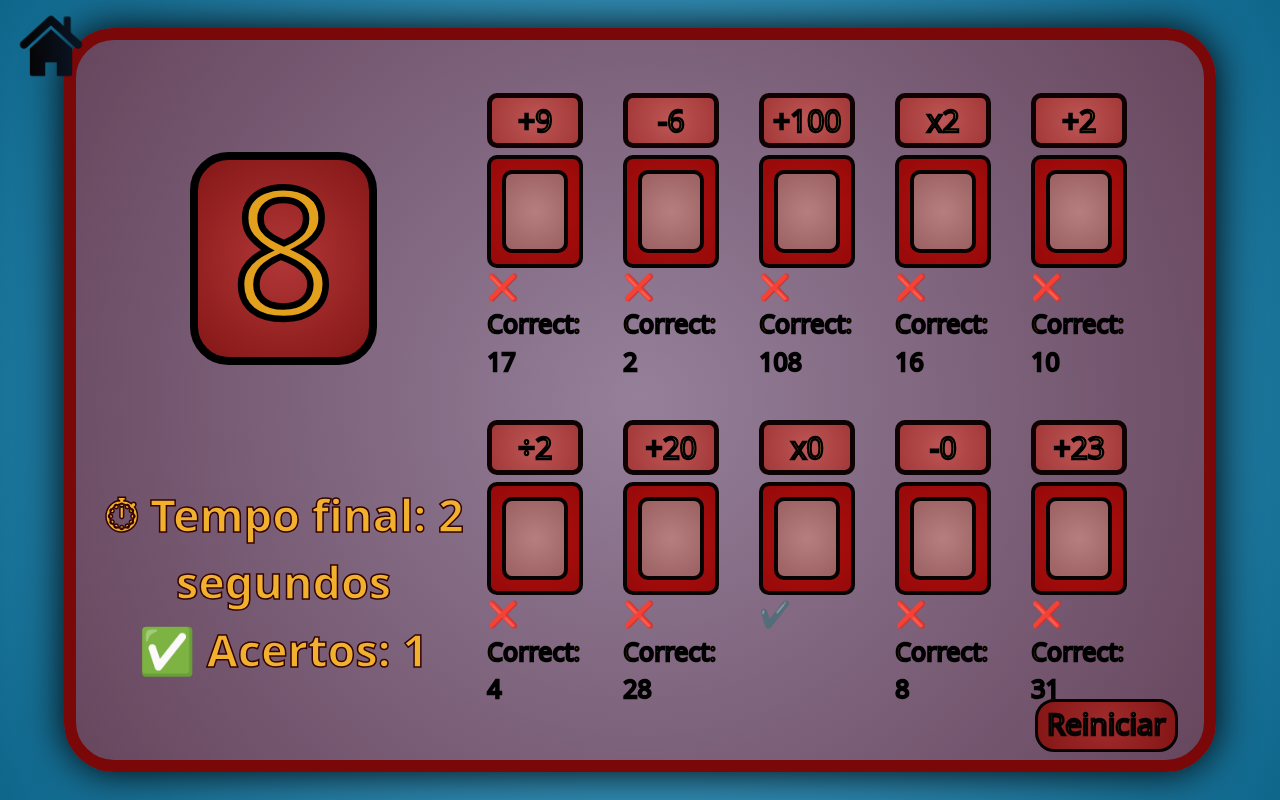
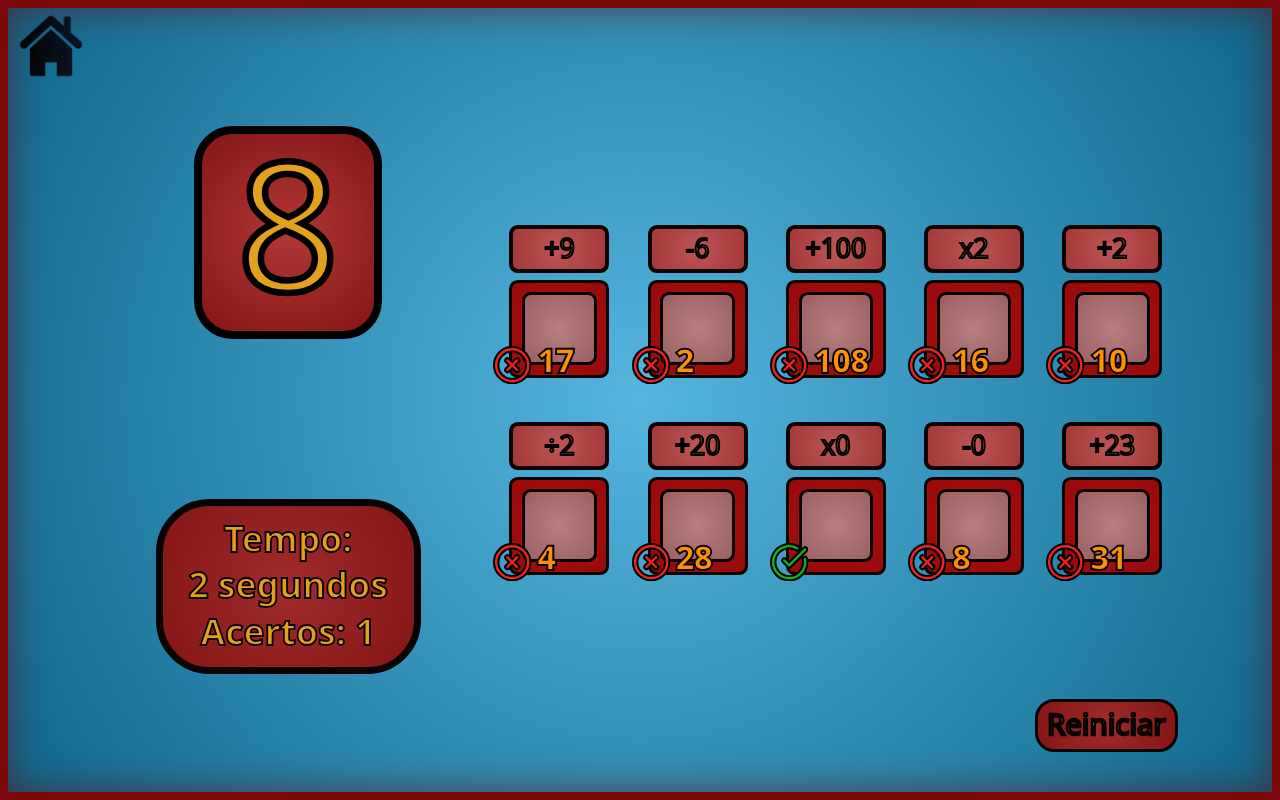
Before and after one commit to tiagopgbianchi/Jogando-com-logica-teste, a React (Vite) app: page /stoppage in a window 1280 px wide. Both pictures are taken after a click on the button "STOP". Built offline with nearby package versions, Linux system fonts and the light colour scheme; a web font is replaced by a local one.

Commit message:
Deisgn stop

```diff
--- a/package.json
+++ b/package.json
@@ -14,6 +14,7 @@
   },
   "dependencies": {
     "bootstrap": "^5.3.5",
+    "lucide-react": "^0.516.0",
     "react": "^19.1.0",
     "react-dom": "^19.1.0",
     "react-router-dom": "^7.6.0"
--- a/public/404.html
+++ b/public/404.html
@@ -8,8 +8,8 @@
     <link rel="preconnect" href="https://fonts.googleapis.com">
     <link rel="preconnect" href="https://fonts.gstatic.com" crossorigin>
     <link href="https://fonts.googleapis.com/css2?family=Cherry+Bomb+One&display=swap" rel="stylesheet">
-    <script type="module" crossorigin src="/Jogando-com-logica/assets/index-CNGEuVmm.js"></script>
-    <link rel="stylesheet" crossorigin href="/Jogando-com-logica/assets/index-lv_PKNOL.css">
+    <script type="module" crossorigin src="/Jogando-com-logica/assets/index-CuSfl0Mf.js"></script>
+    <link rel="stylesheet" crossorigin href="/Jogando-com-logica/assets/index-0wv0QTZc.css">
   </head>
   <body>
     <div id="root"></div>
--- a/src/Stop/CaixaStop.tsx
+++ b/src/Stop/CaixaStop.tsx
@@ -1,4 +1,5 @@
 import { useEffect, useState } from "react";
+import { CheckCircle, XCircle } from "lucide-react";
 
 interface caixaStopProp {
   numero_base: number;
@@ -66,11 +67,32 @@ function CaixaStop(props: caixaStopProp) {
       </form>
       {props.checar && (
         <div className="feedback">
-          {certo === true && <span className="checkmark">✔️</span>}
+          {certo === true && (
+            <div className="icon-stack">
+              <CheckCircle
+                className="icon check out"
+                strokeWidth={4}
+                color="black"
+              />
+
+              <CheckCircle
+                className="icon check"
+                strokeWidth={1.5}
+                color="#0fb11d"
+              />
+            </div>
+          )}
           {certo === false && (
             <>
-              <span className="xmark">❌</span>
-              <div className="correction">Correct: {respostaCorreta}</div>
+              <div className="icon-stack">
+                <XCircle
+                  className="icon xmark out"
+                  strokeWidth={4}
+                  color="black"
+                />
+                <XCircle className="icon xmark" strokeWidth={1.5} color="#f02121" />
+              </div>
+              <div className="correction">{respostaCorreta}</div>
             </>
           )}
         </div>
--- a/src/Stop/JogoStop.css
+++ b/src/Stop/JogoStop.css
@@ -1,52 +1,54 @@
 .tabela {
   display: grid;
   grid-template-columns: repeat(5, 1fr);
-  gap: 40px;
-  -webkit-text-stroke: 2.3px #000000;
+  column-gap: 3vw;
+  row-gap: 3.5vw;
+  -webkit-text-stroke: 0.16vw #000000;
   color: #f1b02d;
-  width: 50vw;
+  width: 51vw;
 }
+
 .jogoStop h2 {
   color: #f3c364;
   top: 6dvh;
   right: 8vw;
   position: absolute;
   font-size: 4vw;
-  -webkit-text-stroke: 3.5px #030000;
+  -webkit-text-stroke: 0.25vw #030000;
 }
+
 .jogoStop {
   width: 100vw;
-  height: 100vh; /* Full viewport height */
+  height: 100dvh;
   display: flex;
   flex-direction: row;
   justify-content: center;
-  align-items: center; /* Center children vertically */
-  padding: 0vw 0vw;
+  align-items: center;
+  padding: 0vw;
   position: relative;
   font-family: "Cherry Bomb One", system-ui;
   font-weight: 200;
   font-style: normal;
-  font-size: 25px;
+  font-size: 1.74vw;
   color: #f1b02d;
-  border: 0dvh solid #5e1317;
-  box-shadow: inset 00px 00px 0vw #5e1317a0;
-  -webkit-text-stroke: 1.5px #000000;
+  border: 1dvh solid #7a0808;
+  box-shadow: inset 0 0 3vw #5e1317a0;
+  -webkit-text-stroke: 0.11vw #000000;
 }
 
-.stopBorder{
-  padding: 6vw 6vw 6vw 0.3vw;
-  border: 1vw solid #7a0808;
-  border-radius: 50px;
+.stopBorder {
+  padding: 4.2vw 4.2vw 4.2vw 0.21vw;
+  border: 0vw solid #7a0808;
+  border-radius: 3.47vw;
   display: flex;
   flex-direction: row;
   justify-content: center;
   align-items: center;
   width: 90vw;
   height: 93dvh;
+  background: radial-gradient(circle, #ff272760, #ec030360);
   background: none;
-  background: radial-gradient(circle, #ff272760, #ec030360);
-
-  box-shadow: 0 0 40px #000;
+  box-shadow: 0 0 0vw #000;
 }
 
 .numMagico {
@@ -54,15 +56,16 @@
   flex-direction: column;
   align-items: flex-start;
   justify-content: center;
-  font-size: 45px;
+  font-size: 3.13vw;
   font-weight: bold;
   height: 100%;
   text-align: center;
-  border-radius: 20px;
-  -webkit-text-stroke: 1.5px #330404;
-  width: 39vw;
-  gap: 80px;
+  border-radius: 1.39vw;
+  -webkit-text-stroke: 0.11vw #330404;
+  width: 35vw;
+  gap: 5.56vw;
 }
+
 .numeroCaixa {
   display: flex;
   align-items: center;
@@ -77,50 +80,53 @@
   margin: auto;
   cursor: pointer;
 }
+
 .numeroO {
-  font-size: clamp(0.73vw, 14vw, 146.5vw); /* clamping based on px → vw */
+  font-size: clamp(0.73vw, 14vw, 146.5vw);
   font-family: "Cherry Bomb One", system-ui;
   font-weight: 200;
   font-style: normal;
   color: #e2a01d;
-  -webkit-text-stroke: 0.51vw #000000; /* 7px */
+  -webkit-text-stroke: 0.51vw #000000;
   display: block;
   line-height: 1;
   padding: 0;
   margin: 0;
-  transform: translateY(-0.88vw); /* 1.2vw */
+  transform: translateY(-0.88vw);
 }
 
 .pararJogo {
-  border: 8px solid #080303;
+  border: 0.56vw solid #080303;
   background: radial-gradient(circle, #a02b2b, #851616);
-  border-radius: 60px;
+  border-radius: 4.17vw;
   box-sizing: border-box;
   color: #e2a01d;
-  -webkit-text-stroke: 6px #080303;
-  font-size: 75px;
+  -webkit-text-stroke: 0.42vw #080303;
+  font-size: 5.21vw;
   display: flex;
   align-items: center;
   justify-content: center;
-  width: 285px;
-  height: 150px;
+  width: 19.8vw;
+  height: 10.42vw;
   text-align: center;
   margin: auto;
-  margin-top: 0px;
-  padding-bottom: 7px;
+  margin-top: 0vw;
+  padding-bottom: 0.49vw;
 }
+
 .pararJogo:hover {
-  border: 8px solid #080303;
+  border: 0.56vw solid #080303;
   background: radial-gradient(circle, #922222, #740f0f);
   transform: scale(1.03);
-  -webkit-text-stroke: 6px #080303;
+  -webkit-text-stroke: 0.42vw #080303;
   color: #e2a01d;
 }
+
 .cellBorder {
   background: radial-gradient(circle, #af1111, #970909);
-  border: 4.5px solid #080303;
-  border-radius: 10px;
-  padding: 11px;
+  border: 0.31vw solid #080303;
+  border-radius: 0.69vw;
+  padding: 0.76vw;
   text-align: center;
 }
 
@@ -128,35 +134,91 @@
   display: flex;
   align-items: center;
   justify-content: center;
-  border: 5.3px solid #0e0202;
-  border-radius: 10px;
-  background: radial-gradient(circle, #b67f7f, #9b6061);
+  border: 0.37vw solid #0e0202;
+  border-radius: 0.69vw;
   background: radial-gradient(circle, #bd5656, #a33838);
-  box-shadow: inset 0 0 0px #831c1cbb;
-  margin-bottom: 7px;
-  font-size: 30px;
+  box-shadow: inset 0 0 0vw #831c1cbb;
+  margin-bottom: 0.49vw;
+  font-size: 2.08vw;
 }
 
 .input-cell {
-  font-size: 30px;
-  color: #e9e8e8;
+  font-size: 2.08vw;
+  color: #f1b02d;
   background: radial-gradient(circle, #b67f7f, #9b6061);
-
-  border: 4.5px solid #080303;
-  border-radius: 10px;
+  border: 0.31vw solid #080303;
+  border-radius: 0.69vw;
   width: 100%;
-  padding: 15px 0 15px 5px;
+  padding: 1.04vw 0 1.04vw 0.35vw;
   box-sizing: border-box;
 }
 
 .input-cell:focus {
   border-color: #080303;
-  box-shadow: 0 0 5px rgba(153, 16, 16, 0.5);
+  box-shadow: 0 0 0.35vw rgba(153, 16, 16, 0.5);
 }
-
-
 
 .tabelaWrap {
   position: relative;
   display: inline-block;
 }
+
+.check {
+  width: 3vw;
+  height: 3vw;
+  color: #0fb11d;
+}
+
+.xmark {
+  width: 3vw;
+  height: 3vw;
+  color: #e02121;
+}
+
+.icon-stack {
+  width: 3vw;
+}
+
+.icon {
+  position: absolute;
+  top: 0;
+  left: 0;
+}
+
+.correction {
+  -webkit-text-stroke: 0.15vw #080303;
+  bottom: 0.7vw;
+  font-size: 2.5vw;
+  position: relative;
+  height: 0;
+  font-weight: 1000;
+  color: #ff9100;
+}
+
+.feedback {
+  gap: 0.4vw;
+  display: flex;
+  flex-direction: row;
+  position: relative;
+  right: 2dvh;
+  bottom: 4dvh;
+}
+
+.finalResultado {
+  border: 0.56vw solid #080303;
+  background: radial-gradient(circle, #a02b2b, #851616);
+  border-radius: 4.17vw;
+  box-sizing: border-box;
+  color: #e2a01d;
+  -webkit-text-stroke: 0.14vw #080303;
+  max-width: 24.3vw;
+  font-size: 2.78vw;
+  display: flex;
+  align-items: center;
+  justify-content: center;
+  text-align: center;
+  margin: auto;
+  padding: 0.69vw 2vw 1vw 2vw;
+  flex-direction: column;
+  line-height: 1.3;
+}
--- a/src/Stop/JogoStop.tsx
+++ b/src/Stop/JogoStop.tsx
@@ -10,6 +10,17 @@ type JogoStopProps = {
 };
 
 function StopJogo({ randomNumber, difficulty }: JogoStopProps) {
+  function formatTime(seconds: number): string {
+    if (seconds < 60) {
+      return `${seconds} segundos`;
+    } else {
+      const minutos = Math.floor(seconds / 60);
+      const segundos = seconds % 60;
+      return `${minutos} minuto${minutos > 1 ? "s" : ""} e ${segundos} segundo${
+        segundos !== 1 ? "s" : ""
+      }`;
+    }
+  }
   function getValidNumber(
     randomNumber: number,
     conta: string,
@@ -75,8 +86,9 @@ function StopJogo({ randomNumber, difficulty }: JogoStopProps) {
             </button>
           ) : (
             <div className="finalResultado">
-              ⏱ Tempo final: {count} segundos
-              <br />✅ Acertos: {acertos}
+              <div>Tempo:</div>
+              <div>{formatTime(count)}</div>
+              <div>Acertos: {acertos}</div>
             </div>
           )}
         </div>
--- a/src/Stop/Stop.css
+++ b/src/Stop/Stop.css
@@ -4,7 +4,7 @@
   align-items: center;
   border: 0vw solid #5e1317;
   box-shadow: inset 0 0 2vw #5e1317e0;
-  min-height: 100dvh; /* 700px = 51.24vw */
+  min-height: 100dvh;
   width: 100vw;
   border-radius: 0.15vw;
 }
@@ -13,7 +13,7 @@
   background: radial-gradient(circle, #a30c0c, #740505);
   border: 0.5vw solid #080303;
   border-radius: 6vw;
-  padding: 2.2vw; /* 30px */
+  padding: 2.2vw;
   text-align: center;
   width: fit-content;
   box-sizing: border-box;
@@ -27,9 +27,9 @@
   text-align: center;
   gap: 2vw;
   border: 0.5vw solid #080303;
-  border-radius: 5.3vw; /* 100dvh ≈ 700px → 51.24vw, so 10dvh ≈ 7.3vw */
+  border-radius: 5.3vw;
   background: radial-gradient(circle, #aa6d6d, #844749);
-  padding: 1.5vw 3.5vw 2.2vw 3.5vw; /* converted paddings */
+  padding: 1.5vw 3.5vw 2.2vw 3.5vw;
 }
 
 .sort {
@@ -38,7 +38,7 @@
   font-style: normal;
   font-size: 7vw;
   color: #e2a01d;
-  -webkit-text-stroke: 0.44vw #000000; /* 6px */
+  -webkit-text-stroke: 0.44vw #000000;
 }
 
 .numeroBox {
@@ -55,19 +55,18 @@
 }
 
 .numero {
-  font-size: clamp(0.73vw, 14vw, 146.5vw); /* clamping based on px → vw */
+  font-size: clamp(0.73vw, 14vw, 146.5vw);
   font-family: "Cherry Bomb One", system-ui;
   font-weight: 200;
   font-style: normal;
   color: #e2a01d;
-  -webkit-text-stroke: 0.51vw #000000; /* 7px */
+  -webkit-text-stroke: 0.51vw #000000;
   display: block;
   line-height: 1;
   padding: 0;
   margin: 0;
-  transform: translateY(-0.88vw); /* 1.2vw */
+  transform: translateY(-0.88vw);
 }
-
 
 .reset-button {
   font-family: "Cherry Bomb One", system-ui;
@@ -80,7 +79,6 @@
   color: #f1b02d;
   font-size: 2.3vw;
   background: radial-gradient(circle, #a02b2b, #851616);
-
   border-radius: 1.5vw;
   border: 0.3vw solid #080303;
   padding: 0 0.7vw 0.2vw 0.7vw;
```
Also changed, not shown: 1 other file (tests, documents, lock files or other folders).
